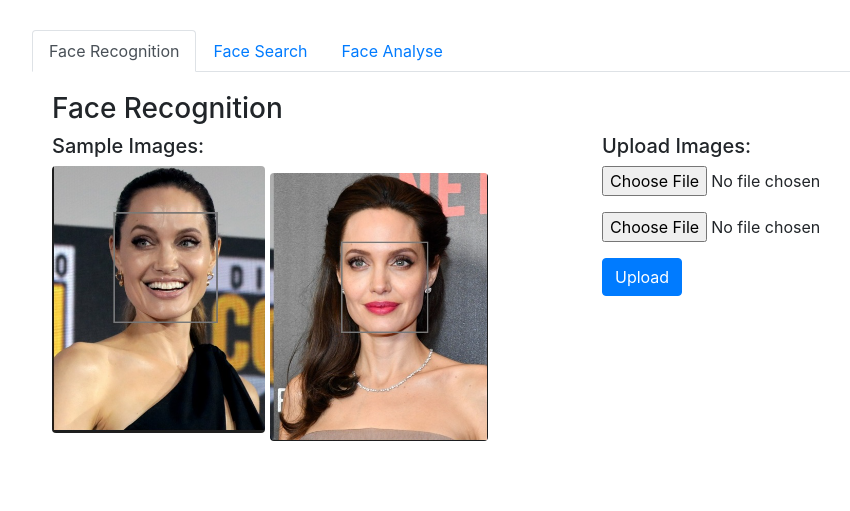
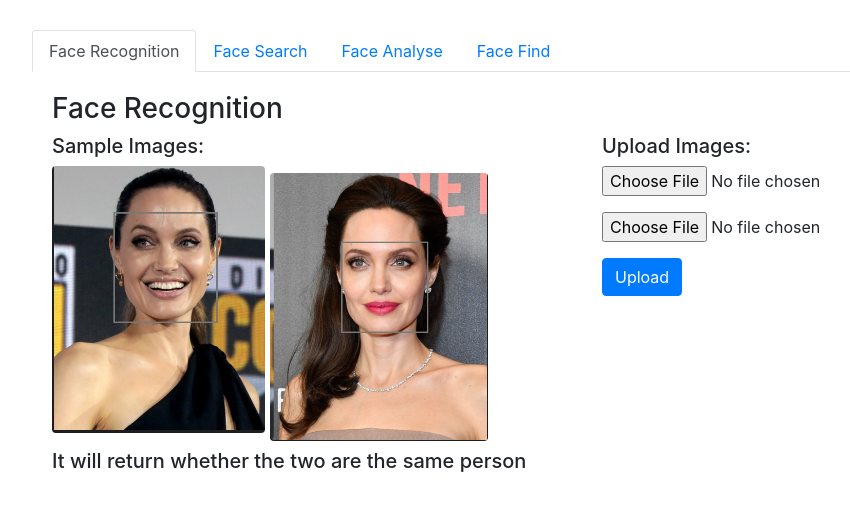
Before and after one commit to chuan111111/ComputerVision, a Django app: page /upload/ in a window 1280 px wide. Shown: the part 56-567 px from the top of the page, without its empty margins (53-903 px from the left). Run offline with Django 4.2, Linux system fonts and the light colour scheme; some libraries are stand-ins or nearby versions.

Commit message:
face find

```diff
--- a/djangoProject/djangoProject/urls.py
+++ b/djangoProject/djangoProject/urls.py
@@ -25,5 +25,6 @@ urlpatterns = [
     path('face_search/', views.face_search, name='face_search'),
     path('show_dataset/', views.show_dataset, name='show_dataset'),
     path('face_analyse/', views.face_analyse, name='face_analyse'),
+    path('facefind/', views.face_find, name='face_find'),
 
 ]+ static(settings.MEDIA_URL, document_root=settings.MEDIA_ROOT)
--- a/djangoProject/djangoProject/views.py
+++ b/djangoProject/djangoProject/views.py
@@ -1,4 +1,6 @@
 # djangoProject/views.py
+import shutil
+
 from django.shortcuts import render, get_object_or_404
 from django.http import JsonResponse
 
@@ -47,6 +49,52 @@ def upload_and_compare(request):
                 resp = DeepFace.verify(img1_path=temp1.name, img2_path=temp2.name, model_name='VGG-Face')
 
                 return JsonResponse(resp)
+        except Exception as e:
+            return JsonResponse({'error': str(e)}, status=500)
+    return JsonResponse({'error': 'Invalid request method.'}, status=400)
+
+def face_find(request):
+    if request.method == 'POST':
+        image = request.FILES.get('image')
+
+        print(2)
+        if not image :
+            return JsonResponse({'error': 'image are required.'}, status=400)
+
+        try:
+            # image1_path = 'dataset/img.png'
+            # resp = DeepFace.find(img_path=image1_path,
+            #                      db_path="D:/Users/hasee/Documents/GitHub/ComputerVision/djangoProject/dataset",
+            #                      model_name='VGG-Face', distance_metric='cosine')
+            # print(resp)
+            # 使用PIL打开图片
+            img = Image.open(image)
+
+            print('image ok')
+            # 创建临时文件
+            with tempfile.NamedTemporaryFile(suffix='.png', delete=False) as temp:
+                # 将图片保存到临时文件
+                img.save(temp, format='PNG')
+                temp.flush()
+                print('ok')
+
+                # 使用DeepFace进行比较
+                resp = DeepFace.find(img_path=temp.name, db_path="D:/Users/hasee/Documents/GitHub/ComputerVision/djangoProject/dataset",model_name='VGG-Face', distance_metric='cosine')
+                print(resp[0]['identity'][0])
+                print(len(resp[0]['identity']))
+                if len(resp[0]['identity']) > 0:
+                    matched = resp[0]['identity'][0]
+                    # print(matched)
+                    # return JsonResponse({'matched_image': matched})
+                    filename = os.path.basename(matched)
+                    media_path = os.path.join(settings.MEDIA_ROOT, filename)
+                    shutil.copy(matched, media_path)
+
+                    # 返回媒体文件的URL
+                    matched_url = settings.MEDIA_URL + filename
+                    return JsonResponse({'matched_image': matched_url})
+                else:
+                    return JsonResponse({'error': 'No matching faces found.'}, status=404)
         except Exception as e:
             return JsonResponse({'error': str(e)}, status=500)
     return JsonResponse({'error': 'Invalid request method.'}, status=400)
--- a/djangoProject/templates/upload.html
+++ b/djangoProject/templates/upload.html
@@ -44,6 +44,9 @@
             <li class="nav-item">
                 <a class="nav-link" data-toggle="tab" href="#faceAnalyse">Face Analyse</a>
             </li>
+              <li class="nav-item">
+                <a class="nav-link" data-toggle="tab" href="#faceFind">Face Find</a>
+            </li>
         </ul>
 
         <div class="tab-content">
@@ -56,6 +59,7 @@
                             alt="Sample Face 1">
                         <img src="{% static 'img_1.png' %}?v={{ timestamp }}" class="img-fluid rounded"
                             alt="Sample Face 2">
+                         <h5>It will return whether the two are the same person</h5>
                     </div>
                     <div class="col-md-6">
                         <h5>Upload Images:</h5>
@@ -86,6 +90,7 @@
 
             <div id="faceAnalyse" class="tab-pane fade">
                 <h3>Face Analyse</h3>
+
                 <form id="faceAnalyseForm" enctype="multipart/form-data">
                     {% csrf_token %}
                     <div class="form-group">
@@ -93,6 +98,28 @@
                     </div>
                     <button type="submit" class="btn btn-primary">Analyse Faces</button>
                 </form>
+            </div>
+                 <div id="faceFind" class="tab-pane fade">
+                <h3>Face Find</h3>
+                      <div class="row">
+                    <div class="col-md-6">
+                        <h5>Sample Images:</h5>
+                        <img src="{% static 'img.png' %}?v={{ timestamp }}" class="img-fluid rounded mb-3"
+                            alt="Sample Face 1">
+
+                         <h5>It will return the most similar one in the dataset</h5>
+                    </div>
+                         <div class="col-md-6">
+                        <h5>Upload Images:</h5>
+                <form id="faceFindForm" enctype="multipart/form-data">
+                    {% csrf_token %}
+                    <div class="form-group">
+                        <input type="file" name="image" class="form-control-file" accept="image/*" required>
+                    </div>
+                    <button type="submit" class="btn btn-primary">Analyse Faces</button>
+                </form>
+                      </div>
+                         </div>
             </div>
         </div>
     </div>
@@ -179,6 +206,31 @@
                     }
                 });
             });
+            //Face find
+            $('#faceFindForm').submit(function (event) {
+                event.preventDefault();
+                var formData = new FormData($(this)[0]);
+                $.ajax({
+                    type: 'POST',
+                    url: '{% url "face_find" %}',
+                    data: formData,
+                    contentType: false,
+                    processData: false,
+                    success: function (response) {
+
+                       var matchedImagePath = response['matched_image'];
+                       console.log(matchedImagePath)
+                    $('#resultModal .modal-title').text('Face Find Result:the most similar one:');
+                    $('#resultModal .modal-body').html('<img src="' + matchedImagePath + '" class="img-fluid"/>');
+                    $('#resultModal').modal('show');
+
+
+                },
+                    error: function (xhr, status, error) {
+                        console.error(xhr.responseText);
+                    }
+                });
+            });
         });
     </script>
 </body>
```
Also changed, not shown: 2 other files.
